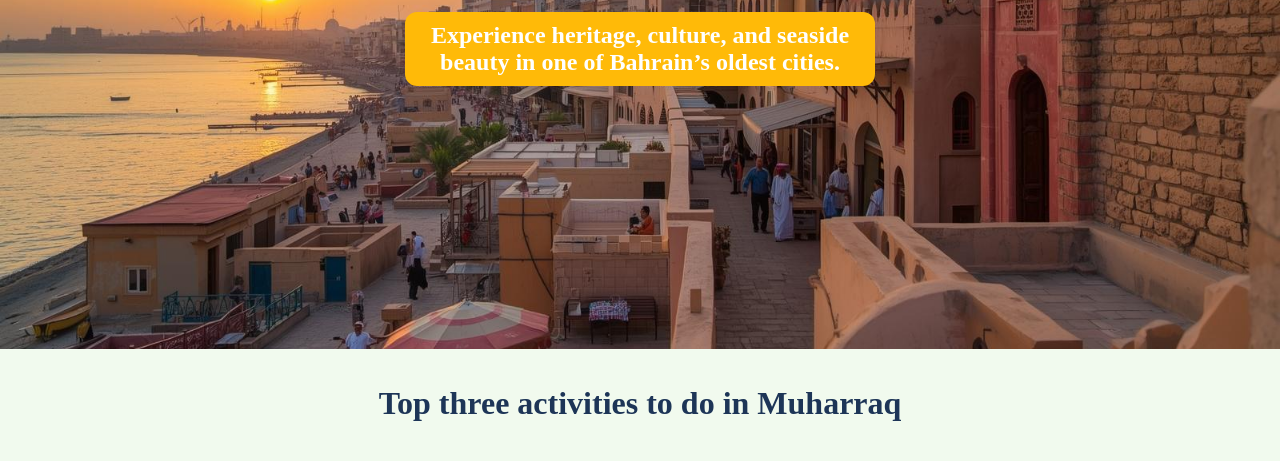
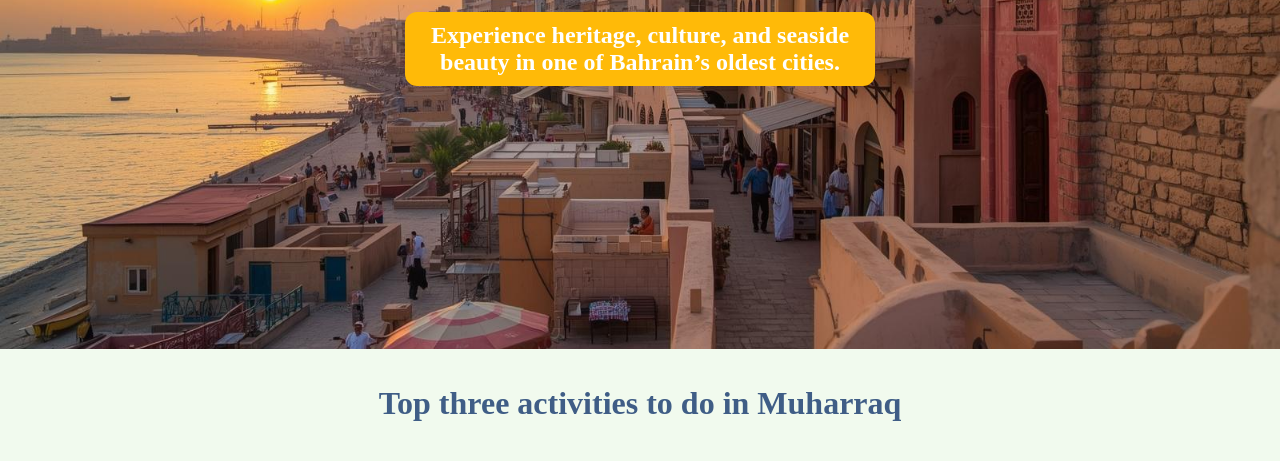
Before and after one commit to Fahad-Pervaiz/Home-Town, a website built with Vite: page index.html in a window 1280 px wide. Shown: the part 315-776 px from the top of the page. Built offline with nearby package versions, Linux system fonts and the light colour scheme.

Commit message:
Updated Color!

```diff
--- a/styles.css
+++ b/styles.css
@@ -11,7 +11,8 @@ DARK BLUE: #1D3557
 body {
     margin: 0;
     text-align: center;
-    color: #1D3557;
+    /* color: #1D3557; */
+    color: #3f5d86;
 }
 
 img {
@@ -56,7 +57,6 @@ img {
     .activity {
         display: flex;
         justify-content: center;
-        /* align-items: center; */
     }
 
     .activiy-img {
```
